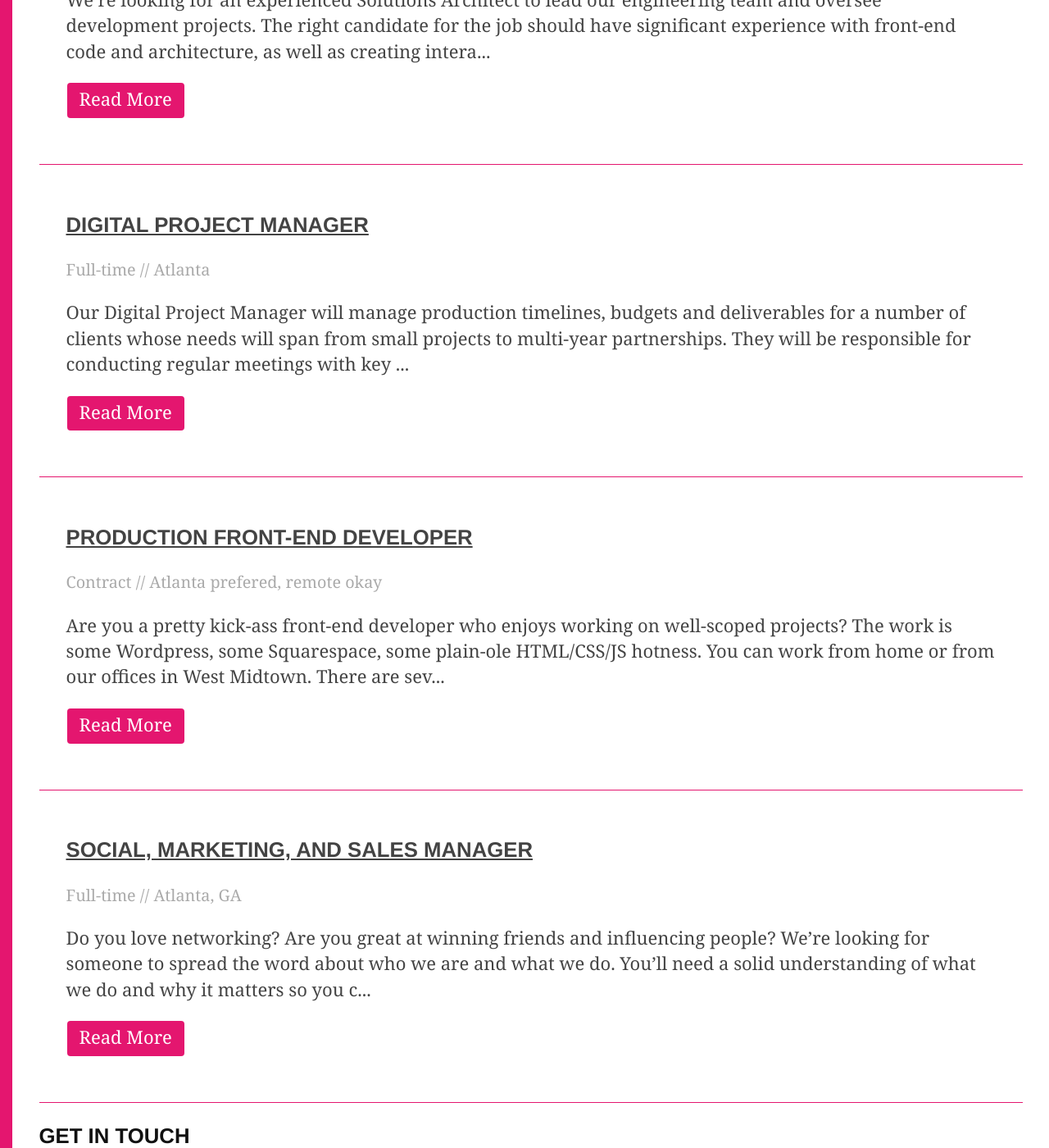
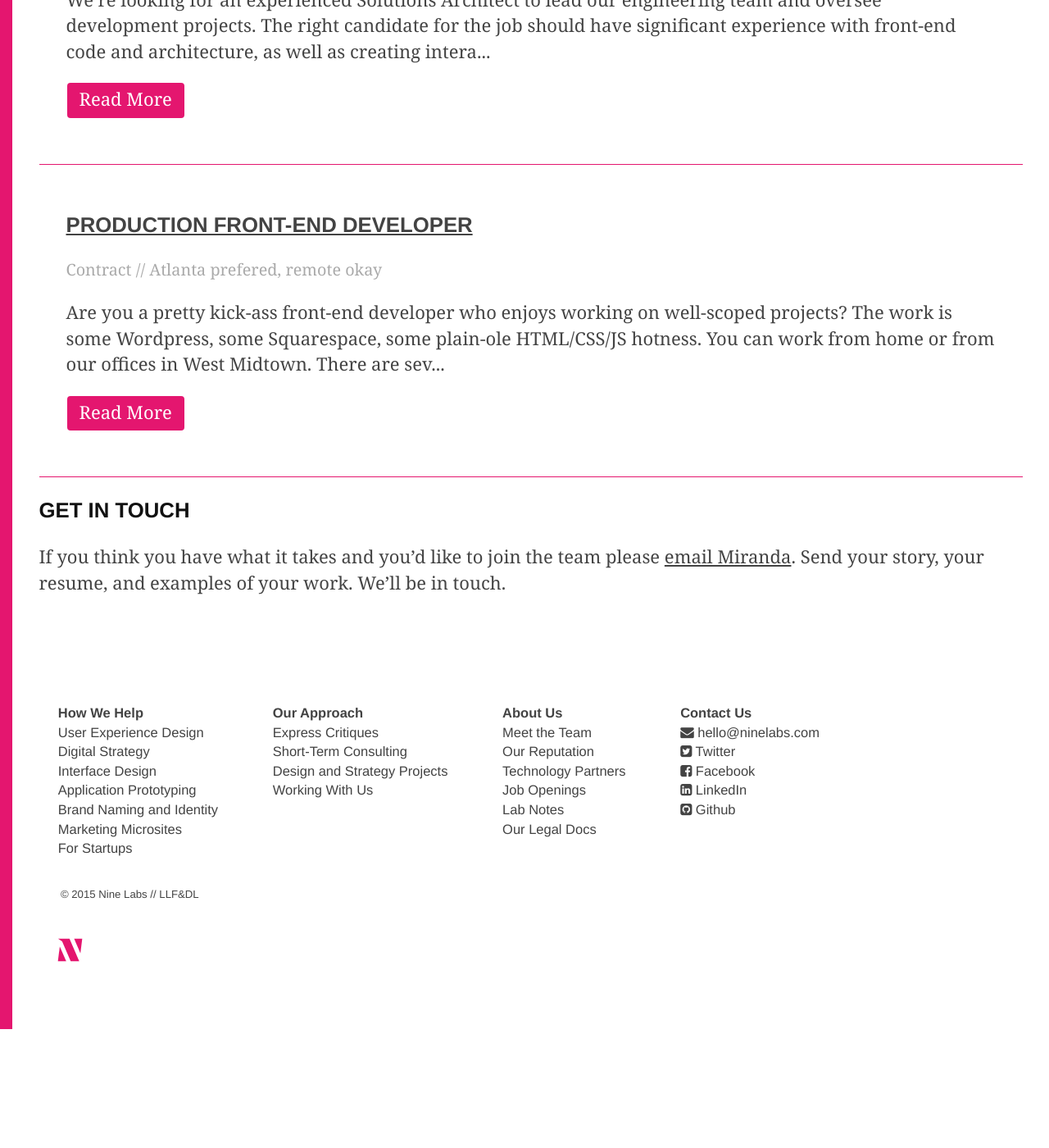
Before and after one commit to ninelabs/ninelabs.com, a Jekyll site: the page built from jobs/index.html, in a window 1280 px wide and 1400 px high, scrolled down 899 px. Shown: the whole window at 82% size. Built offline with Jekyll 4.4.1, drawn with Linux system fonts in a browser that asks for light colours; nearby versions of some CDN libraries; after the commit the page ends 2154 px from its top, so only the background shows below that; some of the changed lines change nothing that is shown.

Commit message:
Update jobs.yml

```diff
--- a/_data/jobs.yml
+++ b/_data/jobs.yml
@@ -48,37 +48,6 @@
     You will be responsible for leading all development efforts and determining the right technology solutions for our product, brand, and client projects. We are constantly creating new interactive content and you’ll play a key role in creating, delivering, and maintaining it all. This is not for someone new or in their first rodeo. We’re looking for experience, self-sufficiency, and accountability. As a leader in the company, our Solutions Architect will be engaging with and leading communications with clients and vendors on a regular basis.
 
 
-- title: Digital Project Manager
-  location: Atlanta
-  status: Full-time
-  compensation: Salary
-  image: //s3.amazonaws.com/ninelabs.com/desk.jpg
-  meta-description: |
-    Seeking a master communicator, planner, and organizer to help ensure project success.
-  responsibilities:
-    - Day-to-day oversight, planning, and management of all projects.
-    - Coordinate meetings and work sessions with appropriate team members.
-    - Monitor project progress, make adjustments as needed to keep things on track.
-    - Plan and manage resource and staffing allocations so we don't overload our people and don't over promise work to our clients.
-    - Communicate with all team members and project stakeholders early and often about project status, what is needed, who is responsible, and when it is due.
-    - Report on project timeline, budget, and scope accuracy in weekly meetings with the team.
-    - Oversee quality control to make sure we are delivering the best work we can.
-  requirements:
-    - Excellent time management and priorItization skills
-    - Strong attention to detail
-    - Understanding of web and mobile technology
-    - Strong organizational skills
-    - Ability to meet a variety of deadlines in a given period
-    - Confidence in managing vendors as well as client expectations
-    - Experience working in an Agile software development and production process
-    - Excellent written and verbal communication skills
-  description: |
-    Our Digital Project Manager will manage production timelines, budgets and deliverables for a number of clients whose needs will span from small projects to multi-year partnerships. They will be responsible for conducting regular meetings with key stakeholders and describing technical work clearly to both developers and clients.  We’re looking for a strong communicator who will work regularly with design teams, information architects and clients to ensure project goals are met.  We need a true professional who can solve problems, manage relationships and help our clients achieve their business objectives.
-
-    A typical workday consists of syncing up with the team via Slack, checking the project tasks in Asana, and talking about what&rsquo;s needed to move the project forward with clients, vendors, and the team. Our projects can range from 4 weeks to 18 months in timeline, and there are always several going at once.
-
-    Your job will be to make sure everyone on each project has what they need to do their work, is in sync with the rest of the project team, and is making steady progress towards delivery.
-
 - title: Production Front-end Developer
   location: Atlanta prefered, remote okay
   status: Contract
@@ -113,47 +82,3 @@
     The work is some Wordpress, some Squarespace, some plain-ole HTML/CSS/JS hotness. You can work from home or from our offices in West Midtown.
 
     There are several projects; all are well defined with a designer on the team to handle the heavy lifting on visuals and an engineer to handle the details of implementation. Your job will be focused on delivering lean, quality code and working with the rest of the team through the process of making it all live and delivering to the clients.
-
-
-- title: Social, Marketing, and Sales Manager
-  location: Atlanta, GA
-  compensation: Salary
-  status: Full-time
-  image: //s3.amazonaws.com/ninelabs.com/phonehands-1.jpg
-  meta-description: |
-    We&rsquo;re looking for someone to spread the word about who we are and what we do.
-  description: |
-    Do you love networking? Are you great at winning friends and influencing people? We&rsquo;re looking for someone to spread the word about who we are and what we do.
-
-    You&rsquo;ll need a solid understanding of what we do and why it matters so you can answer questions on the fly while working the room at a mixer or on the phone with a client. Most of your time will be out of the office, but you&rsquo;ll have a desk in our West Midtown office when you want it.
-
-  responsibilities:
-    - Conduct market research to identify potential clients and be charming enough to get a meeting with them
-    - Work with our leadership to craft marketing materials about our events, products, and services
-    - Conceive and plan marketing campaigns for our events, products, and services
-    - Work closely with our Polygon Event Coordinator on scheduling and accomodations for various events.
-    - Create content for and manage the Nine Labs, AWDG, Polygon, and Web Afternoon social media accounts
-    - Create content for our email newsletters and various marketing campaigns
-  requirements:
-    - A charming personality
-    - Excellent written and verbal communication and presentation skills
-    - A desire to keep up with the latest digital trends
-    - Ability to prioritize multiple tasks in a fast-paced environment
-    - Ability to work independently as well as collaboratively
-    - Experience with best-in-class social media tools and management of social media accounts
-    - Experience managing complex multi-channel digital marketing campaigns
-    - Experience working with and configuring marketing automation systems (preferably Infusionsoft)
-    - Ability to attend networking and social events across the city, often in evenings and on weekends
-    - Ability to travel to conferences and other events outside the city multiple times per year
-  preferreds:
-    - Experience working with an event space or event planning company
-    - Experience working with a digital creative agency or consulting firm
-  perks:
-    - Competitive Salary
-    - Flexible working schedule include remote/work from home
-    - Time off when you need it and a flexible vacation policy
-    - Health, dental, and vision insurance
-    - Casual dress code
-    - Membership in the Atlanta Web Design Group
-    - Be a part of the AWDG, Polygon Atlanta, Web Afternoon teams
-    - Tacos!
```
